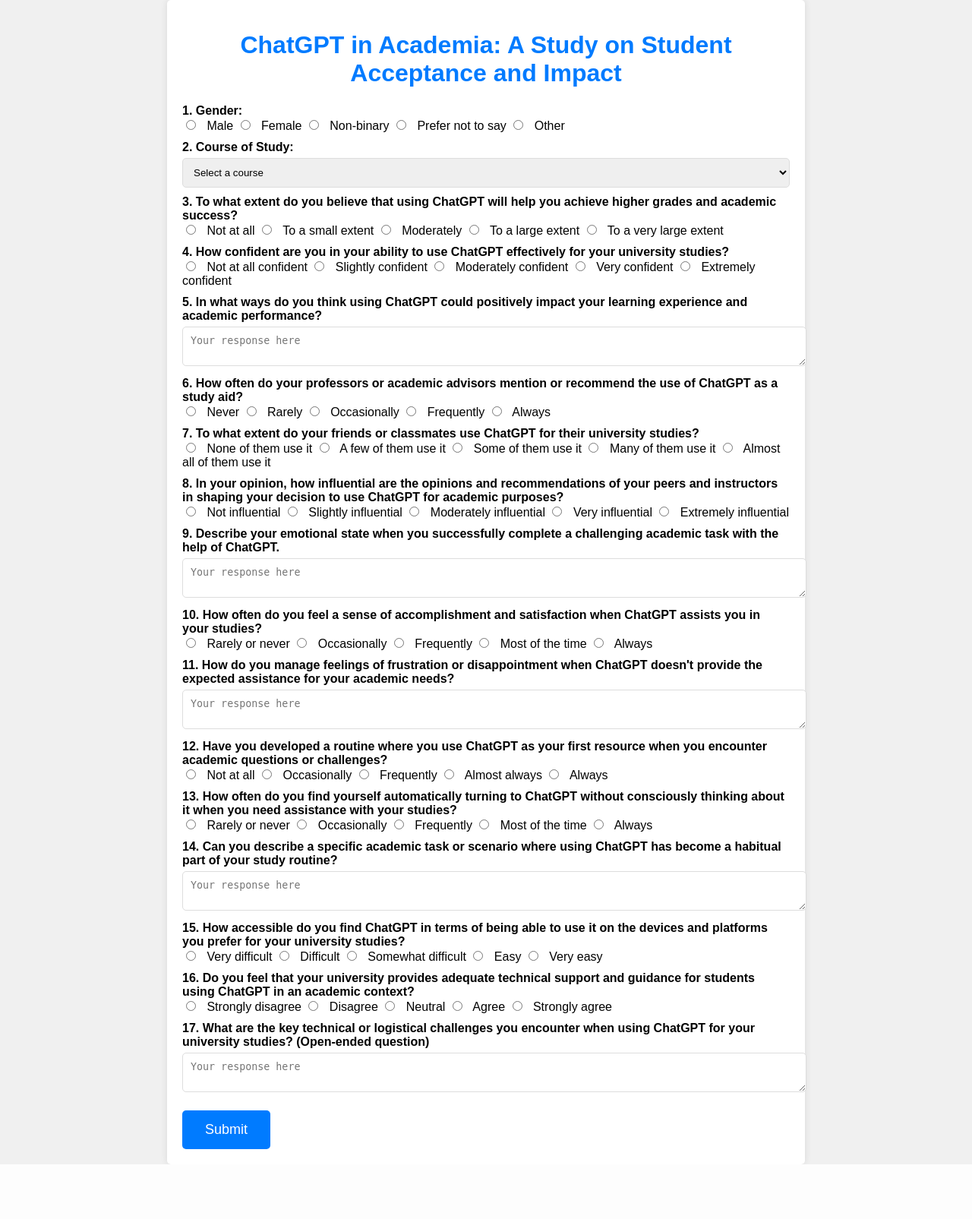
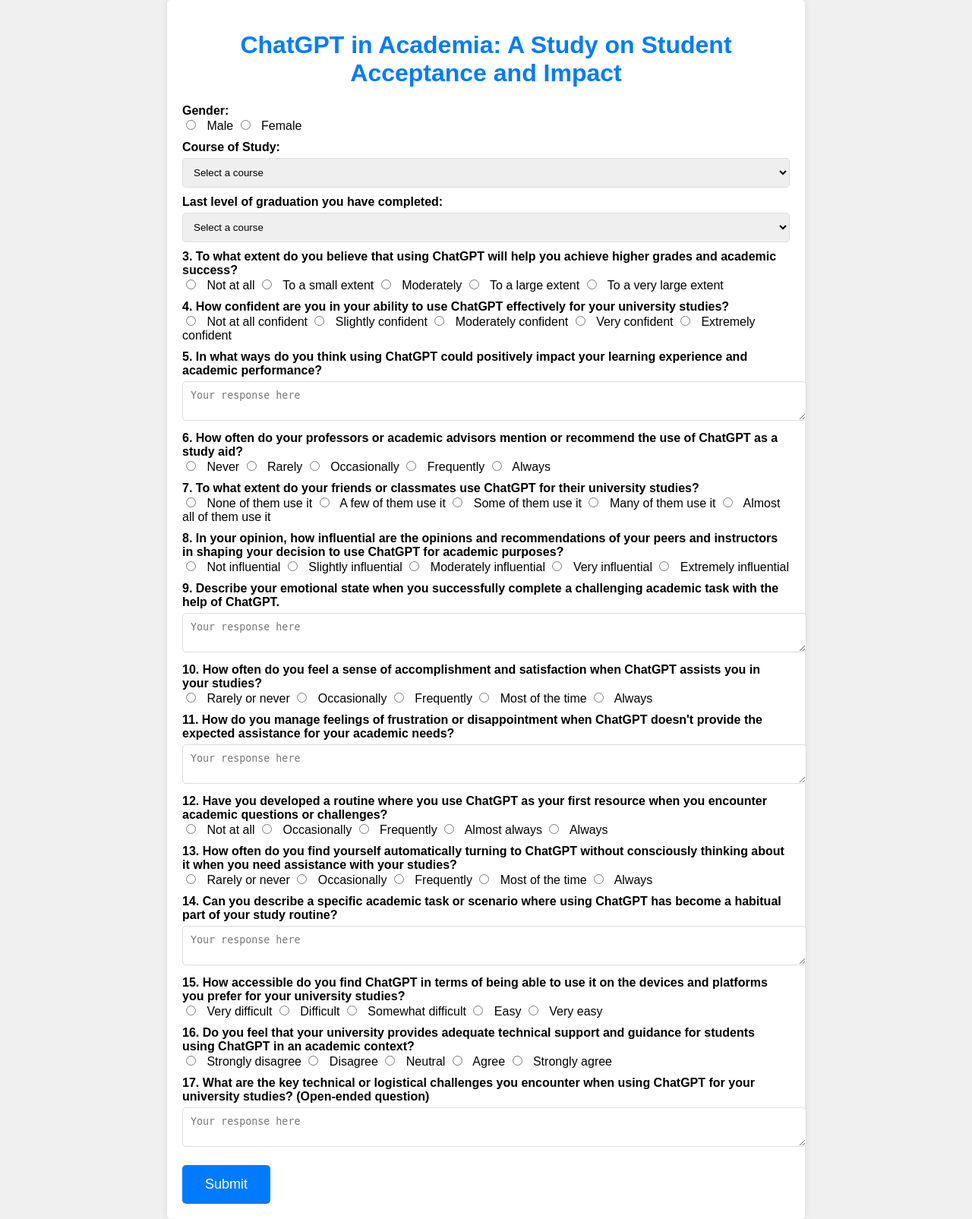
Before and after one commit to MohammadAnas5/surveyapi, a Flask app: page / in a window 1280 px wide. Shown: the whole page at 76% size. Before the commit the page ends 1533 px from the top, so only its background shows below. Run offline with Flask 3, Linux system fonts and the light colour scheme.

Commit message:
Update hybrid.html

```diff
--- a/templates/hybrid.html
+++ b/templates/hybrid.html
@@ -70,26 +70,38 @@
         <form id="dataForm" action="/submit">
 
             <div class="form-group">
-                <label for="gender">1. Gender:</label>
+                <label for="gender">Gender:</label>
                 <input type="radio" name="gender" value="Male" id="gender-male"> Male
                 <input type="radio" name="gender" value="Female" id="gender-female"> Female
-                <input type="radio" name="gender" value="Non-binary" id="gender-nonbinary"> Non-binary
-                <input type="radio" name="gender" value="PreferNotToSay" id="gender-prefernotsay"> Prefer not to say
-                <input type="radio" name="gender" value="Other" id="gender-other"> Other
             </div>
 
             <!-- Course of Study -->
             <div class="form-group">
-                <label for="course">2. Course of Study:</label>
+                <label for="course">Course of Study:</label>
                 <select id="course" name="course">
                     <option value="">Select a course</option>
                     <option value="Computer Science">Computer Science</option>
                     <option value="Biology">Biology</option>
-                    <!-- Add more options as needed -->
+                    <option value="Arts">Biology</option>
+                    <option value="Engineering">Biology</option>
                 </select>
             </div>
 
-            <!-- 3. To what extent do you believe that using ChatGPT will help you achieve higher grades and academic success? -->
+            <!-- Last level of graduation you have completed -->
+            <div class="form-group">
+                <label for="level">Last level of graduation you have completed:</label>
+                <select id="level" name="level">
+                    <option value="">Select a course</option>
+                    <option value="Bachelor's degree">Bachelor's degree</option>
+                    <option value="Master's degree">Master's degree</option>
+                    <option value="Doctoral degree (Ph.D.)">Doctoral degree (Ph.D.)</option>
+                    <option value="Associate degree">Associate degree</option>
+                    <option value="School">School</option>
+
+                </select>
+            </div>
+
+            <!-- 1. To what extent do you believe that using ChatGPT will help you achieve higher grades and academic success? -->
             <div class="form-group">
                 <label for="q3">3. To what extent do you believe that using ChatGPT will help you achieve higher grades
                     and academic success?</label>
@@ -100,7 +112,7 @@
                 <input type="radio" name="q3" value="VeryLargeExtent" id="q3-verylargeextent"> To a very large extent
             </div>
 
-            <!-- 4. How confident are you in your ability to use ChatGPT effectively for your university studies? -->
+            <!-- 2. How confident are you in your ability to use ChatGPT effectively for your university studies? -->
             <div class="form-group">
                 <label for="q4">4. How confident are you in your ability to use ChatGPT effectively for your university
                     studies?</label>
@@ -112,14 +124,14 @@
                 <input type="radio" name="q4" value="ExtremelyConfident" id="q4-extremelyconfident"> Extremely confident
             </div>
 
-            <!-- 5. In what ways do you think using ChatGPT could positively impact your learning experience and academic performance? -->
+            <!-- 3. In what ways do you think using ChatGPT could positively impact your learning experience and academic performance? -->
             <div class="form-group">
                 <label for="q5">5. In what ways do you think using ChatGPT could positively impact your learning
                     experience and academic performance?</label>
                 <textarea id="q5" name="q5" placeholder="Your response here"></textarea>
             </div>
 
-            <!-- 6. How often do your professors or academic advisors mention or recommend the use of ChatGPT as a study aid? -->
+            <!-- 4. How often do your professors or academic advisors mention or recommend the use of ChatGPT as a study aid? -->
             <div class="form-group">
                 <label for="q6">6. How often do your professors or academic advisors mention or recommend the use of
                     ChatGPT as a study aid?</label>
@@ -130,7 +142,7 @@
                 <input type="radio" name="q6" value="Always" id="q6-always"> Always
             </div>
 
-            <!-- 7. To what extent do your friends or classmates use ChatGPT for their university studies? -->
+            <!-- 5. To what extent do your friends or classmates use ChatGPT for their university studies? -->
             <div class="form-group">
                 <label for="q7">7. To what extent do your friends or classmates use ChatGPT for their university
                     studies?</label>
@@ -141,7 +153,7 @@
                 <input type="radio" name="q7" value="AlmostAllOfThem" id="q7-almostallofthem"> Almost all of them use it
             </div>
 
-            <!-- 8. In your opinion, how influential are the opinions and recommendations of your peers and instructors in shaping your decision to use ChatGPT for academic purposes? -->
+            <!-- 6. In your opinion, how influential are the opinions and recommendations of your peers and instructors in shaping your decision to use ChatGPT for academic purposes? -->
             <div class="form-group">
                 <label for="q8">8. In your opinion, how influential are the opinions and recommendations of your peers
                     and instructors in shaping your decision to use ChatGPT for academic purposes?</label>
@@ -155,14 +167,14 @@
                 influential
             </div>
 
-            <!-- 9. Describe your emotional state when you successfully complete a challenging academic task with the help of ChatGPT. -->
+            <!-- 7. Describe your emotional state when you successfully complete a challenging academic task with the help of ChatGPT. -->
             <div class="form-group">
                 <label for="q9">9. Describe your emotional state when you successfully complete a challenging academic
                     task with the help of ChatGPT.</label>
                 <textarea id="q9" name="q9" placeholder="Your response here"></textarea>
             </div>
 
-            <!-- 10. How often do you feel a sense of accomplishment and satisfaction when ChatGPT assists you in your studies? -->
+            <!-- 8. How often do you feel a sense of accomplishment and satisfaction when ChatGPT assists you in your studies? -->
             <div class="form-group">
                 <label for="q10">10. How often do you feel a sense of accomplishment and satisfaction when ChatGPT
                     assists you in your studies?</label>
@@ -173,14 +185,14 @@
                 <input type="radio" name="q10" value="Always" id="q10-always"> Always
             </div>
 
-            <!-- 11. How do you manage feelings of frustration or disappointment when ChatGPT doesn't provide the expected assistance for your academic needs? -->
+            <!-- 9. How do you manage feelings of frustration or disappointment when ChatGPT doesn't provide the expected assistance for your academic needs? -->
             <div class="form-group">
                 <label for="q11">11. How do you manage feelings of frustration or disappointment when ChatGPT doesn't
                     provide the expected assistance for your academic needs?</label>
                 <textarea id="q11" name="q11" placeholder="Your response here"></textarea>
             </div>
 
-            <!-- 12. Have you developed a routine where you use ChatGPT as your first resource when you encounter academic questions or challenges? -->
+            <!-- 10. Have you developed a routine where you use ChatGPT as your first resource when you encounter academic questions or challenges? -->
             <div class="form-group">
                 <label for="q12">12. Have you developed a routine where you use ChatGPT as your first resource when you
                     encounter academic questions or challenges?</label>
@@ -191,7 +203,7 @@
                 <input type="radio" name="q12" value="Always" id="q12-always"> Always
             </div>
 
-            <!-- 13. How often do you find yourself automatically turning to ChatGPT without consciously thinking about it when you need assistance with your studies? -->
+            <!-- 11. How often do you find yourself automatically turning to ChatGPT without consciously thinking about it when you need assistance with your studies? -->
             <div class="form-group">
                 <label for="q13">13. How often do you find yourself automatically turning to ChatGPT without consciously
                     thinking about it when you need assistance with your studies?</label>
@@ -202,14 +214,14 @@
                 <input type="radio" name="q13" value="Always" id="q13-always"> Always
             </div>
 
-            <!-- 14. Can you describe a specific academic task or scenario where using ChatGPT has become a habitual part of your study routine? -->
+            <!-- 12. Can you describe a specific academic task or scenario where using ChatGPT has become a habitual part of your study routine? -->
             <div class="form-group">
                 <label for="q14">14. Can you describe a specific academic task or scenario where using ChatGPT has
                     become a habitual part of your study routine?</label>
                 <textarea id="q14" name="q14" placeholder="Your response here"></textarea>
             </div>
 
-            <!-- 15. How accessible do you find ChatGPT in terms of being able to use it on the devices and platforms you prefer for your university studies? -->
+            <!-- 13. How accessible do you find ChatGPT in terms of being able to use it on the devices and platforms you prefer for your university studies? -->
             <div class="form-group">
                 <label for="q15">15. How accessible do you find ChatGPT in terms of being able to use it on the devices
                     and platforms you prefer for your university studies?</label>
@@ -220,7 +232,7 @@
                 <input type="radio" name="q15" value="VeryEasy" id="q15-veryeasy"> Very easy
             </div>
 
-            <!-- 16. Do you feel that your university provides adequate technical support and guidance for students using ChatGPT in an academic context? -->
+            <!-- 14. Do you feel that your university provides adequate technical support and guidance for students using ChatGPT in an academic context? -->
             <div class="form-group">
                 <label for="q16">16. Do you feel that your university provides adequate technical support and guidance
                     for students using ChatGPT in an academic context?</label>
@@ -231,7 +243,7 @@
                 <input type="radio" name="q16" value="StronglyAgree" id="q16-stronglyagree"> Strongly agree
             </div>
 
-            <!-- 17. What are the key technical or logistical challenges you encounter when using ChatGPT for your university studies? -->
+            <!-- 15. What are the key technical or logistical challenges you encounter when using ChatGPT for your university studies? -->
             <div class="form-group">
                 <label for="q17">17. What are the key technical or logistical challenges you encounter when using
                     ChatGPT for your university studies? (Open-ended question)</label>
@@ -249,6 +261,7 @@
             function addData() {
                 var gender = getRadioValue("gender", "None");
                 var course = document.getElementById("course").value;
+                var level = document.getElementById("level").value;
                 var q3 = getRadioValue("q3", "None");
                 var q4 = getRadioValue("q4", "None");
                 var q5 = document.getElementById("q5").value;
@@ -269,6 +282,7 @@
                 var data = {
                     "gender": gender,
                     "course": course,
+                    "level": level,
                     "q3": q3,
                     "q4": q4,
                     "q5": q5,
```
